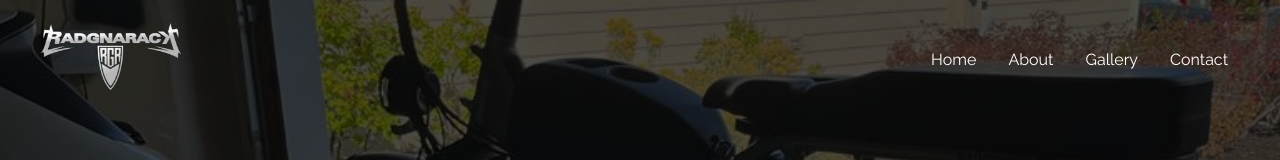
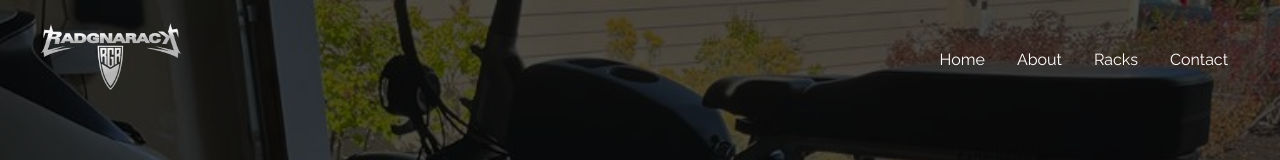
Before and after one commit to ErikRobles/radgnarack, a Next.js app: page / in a window 1280 px wide. Shown: the top 160 px of the page. Built offline with nearby package versions, Linux system fonts and the light colour scheme.

Commit message:
changed menu rack item added margin to bottom of slider

```diff
--- a/components/Navbar.jsx
+++ b/components/Navbar.jsx
@@ -54,7 +54,7 @@ const Navbar = () => {
           </li>
           <li className="p-4">
             <Link href="/#gallery">
-              <a>Gallery</a>
+              <a>Racks</a>
             </Link>
           </li>
           <li className="p-4">
--- a/components/Slider.jsx
+++ b/components/Slider.jsx
@@ -22,7 +22,7 @@ const Slider = ({ slides }) => {
   }
 
   return (
-    <div id="gallery" className="max-w-[1240px] mx-auto min-h-[55vh]">
+    <div id="gallery" className="max-w-[1240px] mx-auto mb-9 min-h-[55vh]">
       <h1 className="text-2xl font-bold text-center p-4">
         Radgnarack Electric Bike Racks
       </h1>
```
